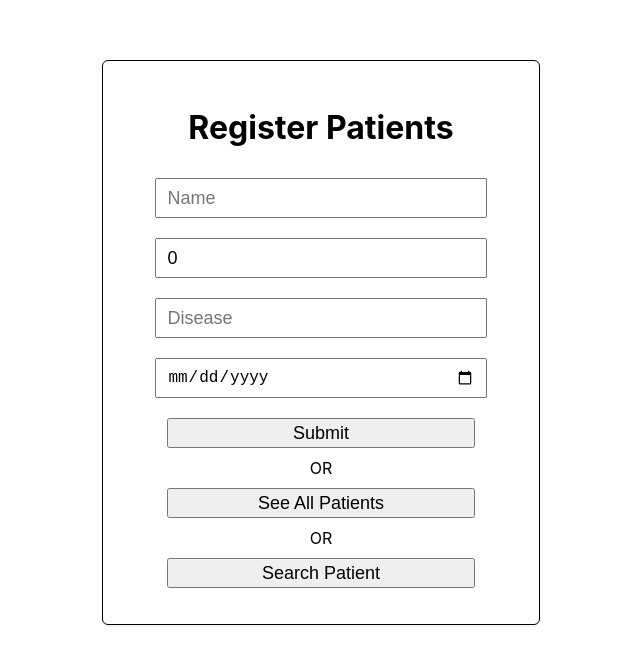
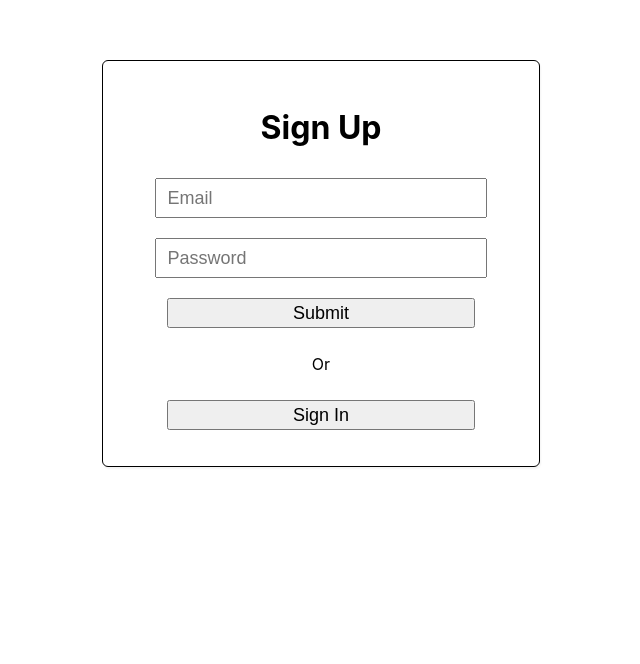
Before and after one commit to AnasRRaza/patients-tracker, a React (Create React App) app: page / in a window 1280 px wide. Shown: the top 664 px of the page, without its empty margins (319-959 px from the left). Built offline with nearby package versions, Linux system fonts and the light colour scheme.

Commit message:
patient authentication with firebase

```diff
--- a/src/App.css
+++ b/src/App.css
@@ -7,7 +7,7 @@ body {
   text-align: center;
 }
 
-.register-form {
+.form {
   padding: 2%;
   text-align: center;
   width: 30%;
--- a/src/firebase.js
+++ b/src/firebase.js
@@ -1,5 +1,6 @@
 import { initializeApp } from "firebase/app";
-import { collection, getFirestore } from "firebase/firestore";
+import { getFirestore } from "firebase/firestore";
+import { getAuth } from "firebase/auth";
 
 const firebaseConfig = {
   apiKey: "AIzaSyDO_sAikARSo9NQnnsayLqZP9h0UgxfS8k",
@@ -13,8 +14,8 @@ const firebaseConfig = {
 // Initialize Firebase
 const app = initializeApp(firebaseConfig);
 
-const db = getFirestore(app);
+// Firebase Firestore
+export const db = getFirestore(app);
 
-const colRef = collection(db, "patients");
-
-export { colRef, db };
+// Firebase Authentication
+export const auth = getAuth(app);
--- a/src/routes/index.jsx
+++ b/src/routes/index.jsx
@@ -1,13 +1,19 @@
 import React from "react";
 import { Route, Routes } from "react-router";
+import Login from "../screens/Login";
+import PatientDetails from "../screens/PatientDetails";
 import PatientsList from "../screens/PatientsList";
 import RegisterPatient from "../screens/RegisterPatient";
+import Signup from "../screens/Signup";
 import SinglePatient from "../screens/SinglePatient";
 
 const Routing = () => {
   return (
     <Routes>
-      <Route path="/" element={<RegisterPatient />} />
+      <Route path="/" element={<Signup />} />
+      <Route path="/login" element={<Login />} />
+      <Route path="/patientDetails/:id" element={<PatientDetails />} />
+      <Route path="/register/:id" element={<RegisterPatient />} />
       <Route path="lists" element={<PatientsList />} />
       <Route path="SinglePatient" element={<SinglePatient />} />
     </Routes>
--- /dev/null
+++ b/src/screens/Login.jsx
@@ -0,0 +1,69 @@
+import React, { useState } from "react";
+import { signInWithEmailAndPassword } from "firebase/auth";
+import { useNavigate } from "react-router";
+import Input from "../components/Input";
+import { auth } from "../firebase";
+import Button from "../components/Button";
+
+const Login = () => {
+  const navigate = useNavigate();
+  const [user, setUser] = useState({
+    email: "",
+    password: "",
+  });
+
+  const handleSubmit = async (e) => {
+    e.preventDefault();
+    try {
+      const userCredential = await signInWithEmailAndPassword(
+        auth,
+        user.email,
+        user.password
+      );
+      const userID = userCredential.user.uid;
+      navigate(`/patientDetails/${userID}`);
+      console.log(userCredential);
+    } catch (error) {
+      console.log(error.message);
+    }
+  };
+  return (
+    <div className="form">
+      <h1>Login</h1>
+      <form onSubmit={handleSubmit}>
+        <Input
+          type="email"
+          placeholder="Email"
+          value={user.email}
+          onChange={(value) => {
+            setUser((prev) => ({
+              ...prev,
+              email: value,
+            }));
+          }}
+        />
+        <Input
+          type="Password"
+          placeholder="password"
+          value={user.password}
+          onChange={(value) => {
+            setUser((prev) => ({
+              ...prev,
+              password: value,
+            }));
+          }}
+        />
+        <Input type="submit" />
+      </form>
+      <p>Or</p>
+      <Button
+        title="Sign Up"
+        onClick={() => {
+          navigate("/");
+        }}
+      />
+    </div>
+  );
+};
+
+export default Login;
--- /dev/null
+++ b/src/screens/PatientDetails.jsx
@@ -0,0 +1,56 @@
+import { collection, onSnapshot } from "firebase/firestore";
+import React, { useEffect, useState } from "react";
+import { useParams } from "react-router";
+import { db } from "../firebase";
+
+const PatientDetails = () => {
+  const { id } = useParams();
+  const [patients, setPatients] = useState([]);
+  const [patientDetails, setPatientDetails] = useState([]);
+
+  useEffect(() => {
+    onSnapshot(collection(db, "patients"), (snapshot) => {
+      setPatients(
+        snapshot.docs.map((doc) => {
+          return {
+            ...doc.data(),
+            id: doc.id,
+          };
+        })
+      );
+    });
+  }, []);
+
+  useEffect(() => {
+    const search = patients?.filter((ele) => {
+      return ele.patientId === id;
+    });
+    setPatientDetails(search);
+  }, [patients, id]);
+
+  return (
+    <div className="singlePatient">
+      <h1>Patient Details</h1>
+      {patientDetails.map((ele, ind) => {
+        return (
+          <div className="patientDetail" key={ele.name + ele.age + ind}>
+            <p>
+              Patient Name: <b> {ele.name}</b>
+            </p>
+            <p>
+              Patient Age: <b>{ele.age}</b>
+            </p>
+            <p>
+              Patient Disease: <b>{ele.disease}</b>
+            </p>
+            <p>
+              Date of Registration: <b> {ele.date}</b>
+            </p>
+          </div>
+        );
+      })}
+    </div>
+  );
+};
+
+export default PatientDetails;
--- a/src/screens/PatientsList.jsx
+++ b/src/screens/PatientsList.jsx
@@ -1,7 +1,7 @@
 import React, { useEffect, useState } from "react";
 import { useNavigate } from "react-router";
-import { collection, getDocs, onSnapshot } from "firebase/firestore";
-import { colRef, db } from "../firebase";
+import { collection, onSnapshot } from "firebase/firestore";
+import { db } from "../firebase";
 
 const PatientsList = () => {
   const navigate = useNavigate();
@@ -9,7 +9,7 @@ const PatientsList = () => {
   const [patients, setPatients] = useState([]);
 
   useEffect(() => {
-    onSnapshot(colRef, (snapshot) => {
+    onSnapshot(collection(db, "patients"), (snapshot) => {
       setPatients(
         snapshot.docs.map((doc) => {
           return {
@@ -20,13 +20,6 @@ const PatientsList = () => {
       );
     });
   }, []);
-
-  useEffect(() => {
-    console.log(patients);
-  }, [patients]);
-
-  // const lists = localStorage.getItem("patients");
-  // const patients = JSON.parse(lists);
 
   return (
     <div className="patientsList">
--- a/src/screens/RegisterPatient.jsx
+++ b/src/screens/RegisterPatient.jsx
@@ -2,17 +2,18 @@ import React, { useState } from "react";
 import { collection, addDoc } from "firebase/firestore";
 import Button from "../components/Button";
 import Input from "../components/Input";
-import { useNavigate } from "react-router";
+import { useNavigate, useParams } from "react-router";
 import { db } from "../firebase";
 
 const RegisterPatient = () => {
+  const { id } = useParams();
   const navigate = useNavigate();
-
   const [patientDetail, setPatientDetail] = useState({
     name: "",
     age: 0,
     disease: "",
     date: "",
+    patientId: id,
   });
 
   const handleSubmit = async (e) => {
@@ -23,26 +24,19 @@ const RegisterPatient = () => {
     } catch (e) {
       console.error("Error adding document: ", e);
     }
-    // let patientsLists = [];
-    // patientsLists.push(patientDetail);
-    // patientsLists = patientsLists.concat(
-    //   JSON.parse(localStorage.getItem("patients") || "[]")
-    // );
-    // console.log(patientsLists);
-    // localStorage.setItem("patients", JSON.stringify(patientsLists));
-
     setPatientDetail((prev) => ({
       ...prev,
       name: "",
       age: 0,
       disease: "",
       date: "",
+      patientId: "",
     }));
-    navigate("/lists");
+    navigate(`/patientDetails/${id}`);
   };
 
   return (
-    <div className="register-form">
+    <div className="form">
       <form onSubmit={handleSubmit}>
         <h1>Register Patients</h1>
         <Input
--- /dev/null
+++ b/src/screens/Signup.jsx
@@ -0,0 +1,72 @@
+import React, { useState } from "react";
+import Input from "../components/Input";
+import { createUserWithEmailAndPassword } from "firebase/auth";
+import { auth } from "../firebase";
+import { useNavigate } from "react-router";
+import Button from "../components/Button";
+
+const Signup = () => {
+  const navigate = useNavigate();
+
+  const [user, setUser] = useState({
+    email: "",
+    password: "",
+  });
+
+  const handleSubmit = async (e) => {
+    e.preventDefault();
+    console.log(user);
+    try {
+      const userCredential = await createUserWithEmailAndPassword(
+        auth,
+        user.email,
+        user.password
+      );
+      const userID = userCredential.user.uid;
+      navigate(`/register/${userID}`);
+      console.log(userCredential);
+    } catch (error) {
+      console.log(error.message);
+    }
+  };
+
+  return (
+    <div className="form ">
+      <h1>Sign Up</h1>
+      <form onSubmit={handleSubmit}>
+        <Input
+          type="email"
+          placeholder="Email"
+          value={user.email}
+          onChange={(value) => {
+            setUser((prev) => ({
+              ...prev,
+              email: value,
+            }));
+          }}
+        />
+        <Input
+          type="password"
+          placeholder="Password"
+          value={user.password}
+          onChange={(value) => {
+            setUser((prev) => ({
+              ...prev,
+              password: value,
+            }));
+          }}
+        />
+        <Input type="submit" />
+      </form>
+      <p>Or</p>
+      <Button
+        title="Sign In"
+        onClick={() => {
+          navigate("/login");
+        }}
+      />
+    </div>
+  );
+};
+
+export default Signup;
--- a/src/screens/SinglePatient.jsx
+++ b/src/screens/SinglePatient.jsx
@@ -1,4 +1,6 @@
-import React, { useState } from "react";
+import { collection, onSnapshot } from "firebase/firestore";
+import React, { useEffect, useState } from "react";
+import { db } from "../firebase";
 
 const SinglePatient = () => {
   const [searchPatient, setSearchPatient] = useState("");
@@ -7,9 +9,20 @@ const SinglePatient = () => {
   const [filteredPatientsByDate, setFilteredPatientsByDate] = useState(null);
   const [notFound, setNotFound] = useState("");
   const [notFoundDate, setNotFoundDate] = useState("");
+  const [patients, setPatients] = useState([]);
 
-  const lists = localStorage.getItem("patients");
-  const patients = JSON.parse(lists);
+  useEffect(() => {
+    onSnapshot(collection(db, "patients"), (snapshot) => {
+      setPatients(
+        snapshot.docs.map((doc) => {
+          return {
+            ...doc.data(),
+            id: doc.id,
+          };
+        })
+      );
+    });
+  }, []);
 
   const findPatient = () => {
     const search = patients.filter((ele) => {
@@ -53,7 +66,6 @@ const SinglePatient = () => {
             width: "300px",
           }}
         />
-
         <button
           style={{
             padding: "10px",
@@ -80,7 +92,6 @@ const SinglePatient = () => {
             width: "300px",
           }}
         />
-
         <button
           style={{
             padding: "10px",
```
